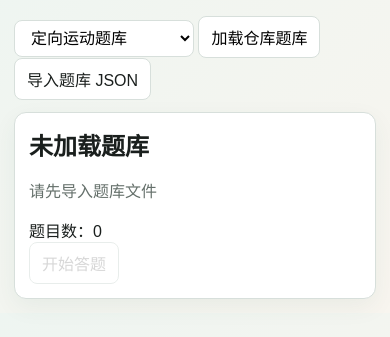
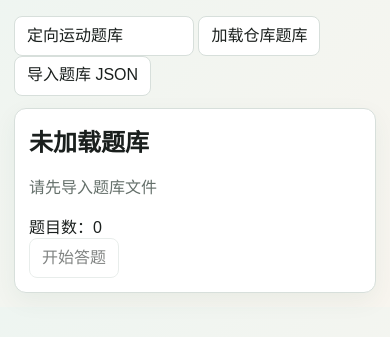
Before and after one commit to xin2002/o-quiz, a plain HTML site: page quiz.html in a window 390 px wide. Shown: the part 55-392 px from the top of the page. Drawn offline with Linux system fonts and the light colour scheme.

Commit message:
fix: ensure submit button text visible on mobile

```diff
--- a/quiz.css
+++ b/quiz.css
@@ -50,8 +50,13 @@ button {
   border-radius: 8px;
   padding: 8px 12px;
   background: #fff;
+  color: var(--text);
   cursor: pointer;
   font: inherit;
+  line-height: 1.3;
+  min-height: 40px;
+  -webkit-appearance: none;
+  appearance: none;
 }
 
 button:hover, .file-btn:hover { background: #f4faf7; }
```
